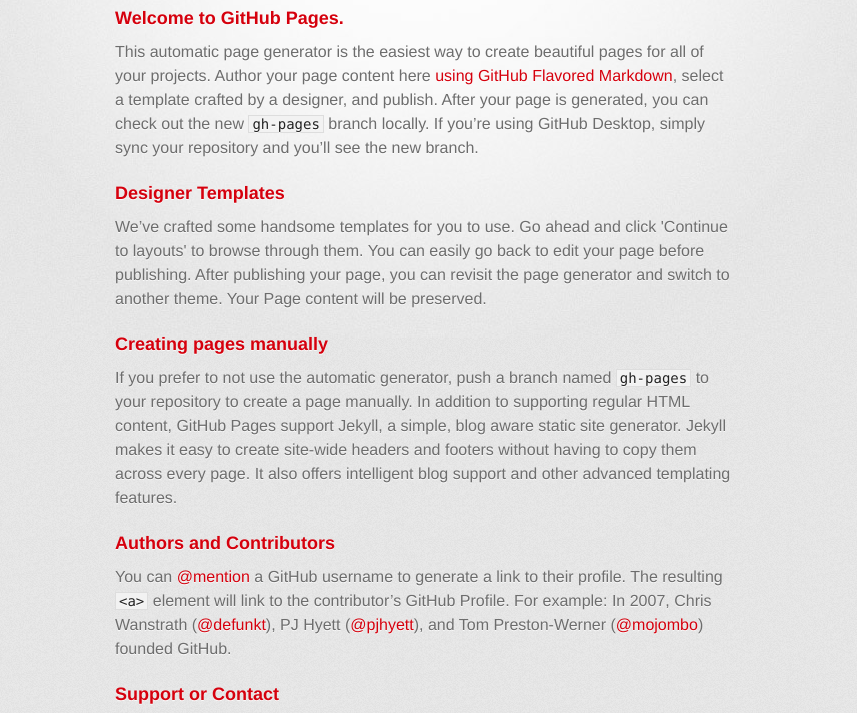
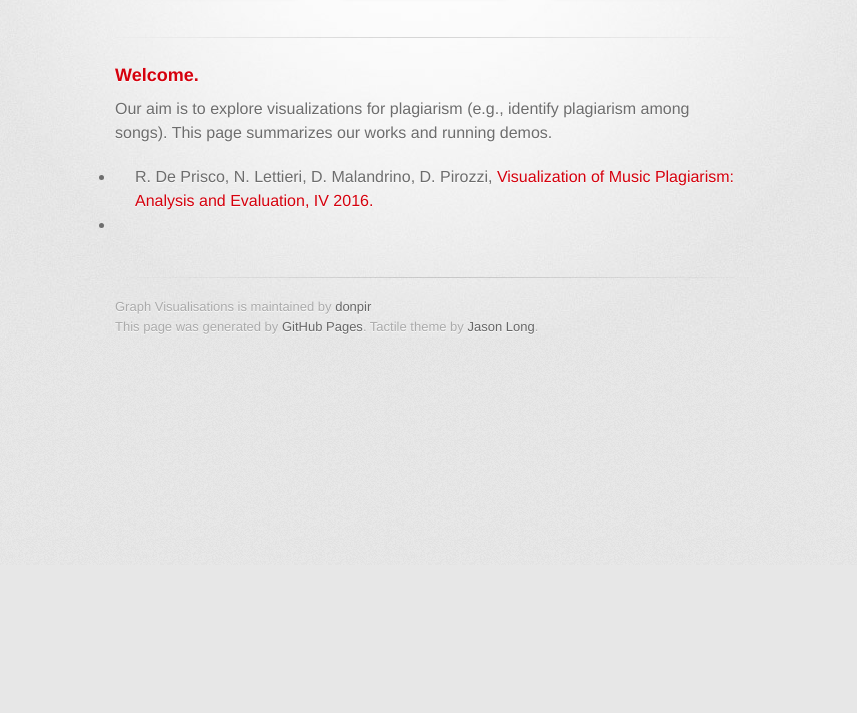
Before and after one commit to donpir/graphvislib, a plain HTML site: page index.html in a window 1280 px wide. Shown: the part 235-948 px from the top of the page, without its empty margins (215-1072 px from the left). After the commit the page ends 800 px from the top, so only its background shows below. Drawn offline with Linux system fonts and the light colour scheme; a web font is replaced by a local one.

Commit message:
Working on demo page

```diff
--- a/index.html
+++ b/index.html
@@ -18,7 +18,7 @@
       <div class="inner">
 
         <header>
-          <h1>Graph Visualisations </h1>
+          <h1>Visualizations for Plagiarism</h1>
           <h2></h2>
         </header>
 
@@ -31,30 +31,39 @@
         <hr>
 
         <section id="main_content">
-          <h3>
-<a id="welcome-to-github-pages" class="anchor" href="#welcome-to-github-pages" aria-hidden="true"><span aria-hidden="true" class="octicon octicon-link"></span></a>Welcome to GitHub Pages.</h3>
+            <h3><a id="welcome-to-github-pages" class="anchor" href="#welcome-to-github-pages" aria-hidden="true"><span aria-hidden="true" class="octicon octicon-link"></span></a>Welcome.</h3>
 
-<p>This automatic page generator is the easiest way to create beautiful pages for all of your projects. Author your page content here <a href="https://guides.github.com/features/mastering-markdown/">using GitHub Flavored Markdown</a>, select a template crafted by a designer, and publish. After your page is generated, you can check out the new <code>gh-pages</code> branch locally. If you’re using GitHub Desktop, simply sync your repository and you’ll see the new branch.</p>
+            <p>Our aim is to explore visualizations for plagiarism (e.g., identify plagiarism among songs). This page summarizes our works and running demos.</p>
 
-<h3>
-<a id="designer-templates" class="anchor" href="#designer-templates" aria-hidden="true"><span aria-hidden="true" class="octicon octicon-link"></span></a>Designer Templates</h3>
 
-<p>We’ve crafted some handsome templates for you to use. Go ahead and click 'Continue to layouts' to browse through them. You can easily go back to edit your page before publishing. After publishing your page, you can revisit the page generator and switch to another theme. Your Page content will be preserved.</p>
+            <ul>
+                <li>R. De Prisco, N. Lettieri, D. Malandrino, D. Pirozzi,
+                    <a class="anchor" href="Demo/01Plagiarism/index.html">Visualization of Music Plagiarism: Analysis and Evaluation, IV 2016.</a>
+                </li>
+                <li></li>
+            </ul>
 
-<h3>
-<a id="creating-pages-manually" class="anchor" href="#creating-pages-manually" aria-hidden="true"><span aria-hidden="true" class="octicon octicon-link"></span></a>Creating pages manually</h3>
 
-<p>If you prefer to not use the automatic generator, push a branch named <code>gh-pages</code> to your repository to create a page manually. In addition to supporting regular HTML content, GitHub Pages support Jekyll, a simple, blog aware static site generator. Jekyll makes it easy to create site-wide headers and footers without having to copy them across every page. It also offers intelligent blog support and other advanced templating features.</p>
+            <!--<p>This automatic page generator is the easiest way to create beautiful pages for all of your projects. Author your page content here <a href="https://guides.github.com/features/mastering-markdown/">using GitHub Flavored Markdown</a>, select a template crafted by a designer, and publish. After your page is generated, you can check out the new <code>gh-pages</code> branch locally. If you’re using GitHub Desktop, simply sync your repository and you’ll see the new branch.</p>
 
-<h3>
-<a id="authors-and-contributors" class="anchor" href="#authors-and-contributors" aria-hidden="true"><span aria-hidden="true" class="octicon octicon-link"></span></a>Authors and Contributors</h3>
+            <h3><a id="designer-templates" class="anchor" href="#designer-templates" aria-hidden="true"><span aria-hidden="true" class="octicon octicon-link"></span></a>Demo pages</h3>
 
-<p>You can <a href="https://help.github.com/articles/basic-writing-and-formatting-syntax/#mentioning-users-and-teams" class="user-mention">@mention</a> a GitHub username to generate a link to their profile. The resulting <code>&lt;a&gt;</code> element will link to the contributor’s GitHub Profile. For example: In 2007, Chris Wanstrath (<a href="https://github.com/defunkt" class="user-mention">@defunkt</a>), PJ Hyett (<a href="https://github.com/pjhyett" class="user-mention">@pjhyett</a>), and Tom Preston-Werner (<a href="https://github.com/mojombo" class="user-mention">@mojombo</a>) founded GitHub.</p>
+            <p>
 
-<h3>
-<a id="support-or-contact" class="anchor" href="#support-or-contact" aria-hidden="true"><span aria-hidden="true" class="octicon octicon-link"></span></a>Support or Contact</h3>
+            </p>-->
 
-<p>Having trouble with Pages? Check out our <a href="https://help.github.com/pages">documentation</a> or <a href="https://github.com/contact">contact support</a> and we’ll help you sort it out.</p>
+            <!--<h3><a id="creating-pages-manually" class="anchor" href="#creating-pages-manually" aria-hidden="true"><span aria-hidden="true" class="octicon octicon-link"></span></a>Creating pages manually</h3>
+
+            <p>If you prefer to not use the automatic generator, push a branch named <code>gh-pages</code> to your repository to create a page manually. In addition to supporting regular HTML content, GitHub Pages support Jekyll, a simple, blog aware static site generator. Jekyll makes it easy to create site-wide headers and footers without having to copy them across every page. It also offers intelligent blog support and other advanced templating features.</p>
+
+            <h3><a id="authors-and-contributors" class="anchor" href="#authors-and-contributors" aria-hidden="true"><span aria-hidden="true" class="octicon octicon-link"></span></a>Authors and Contributors</h3>
+
+            <p>You can <a href="https://help.github.com/articles/basic-writing-and-formatting-syntax/#mentioning-users-and-teams" class="user-mention">@mention</a> a GitHub username to generate a link to their profile. The resulting <code>&lt;a&gt;</code> element will link to the contributor’s GitHub Profile. For example: In 2007, Chris Wanstrath (<a href="https://github.com/defunkt" class="user-mention">@defunkt</a>), PJ Hyett (<a href="https://github.com/pjhyett" class="user-mention">@pjhyett</a>), and Tom Preston-Werner (<a href="https://github.com/mojombo" class="user-mention">@mojombo</a>) founded GitHub.</p>
+
+            <h3><a id="support-or-contact" class="anchor" href="#support-or-contact" aria-hidden="true"><span aria-hidden="true" class="octicon octicon-link"></span></a>Support or Contact</h3>
+
+            <p>Having trouble with Pages? Check out our <a href="https://help.github.com/pages">documentation</a> or <a href="https://github.com/contact">contact support</a> and we’ll help you sort it out.</p>-->
+
         </section>
 
         <footer>
```
